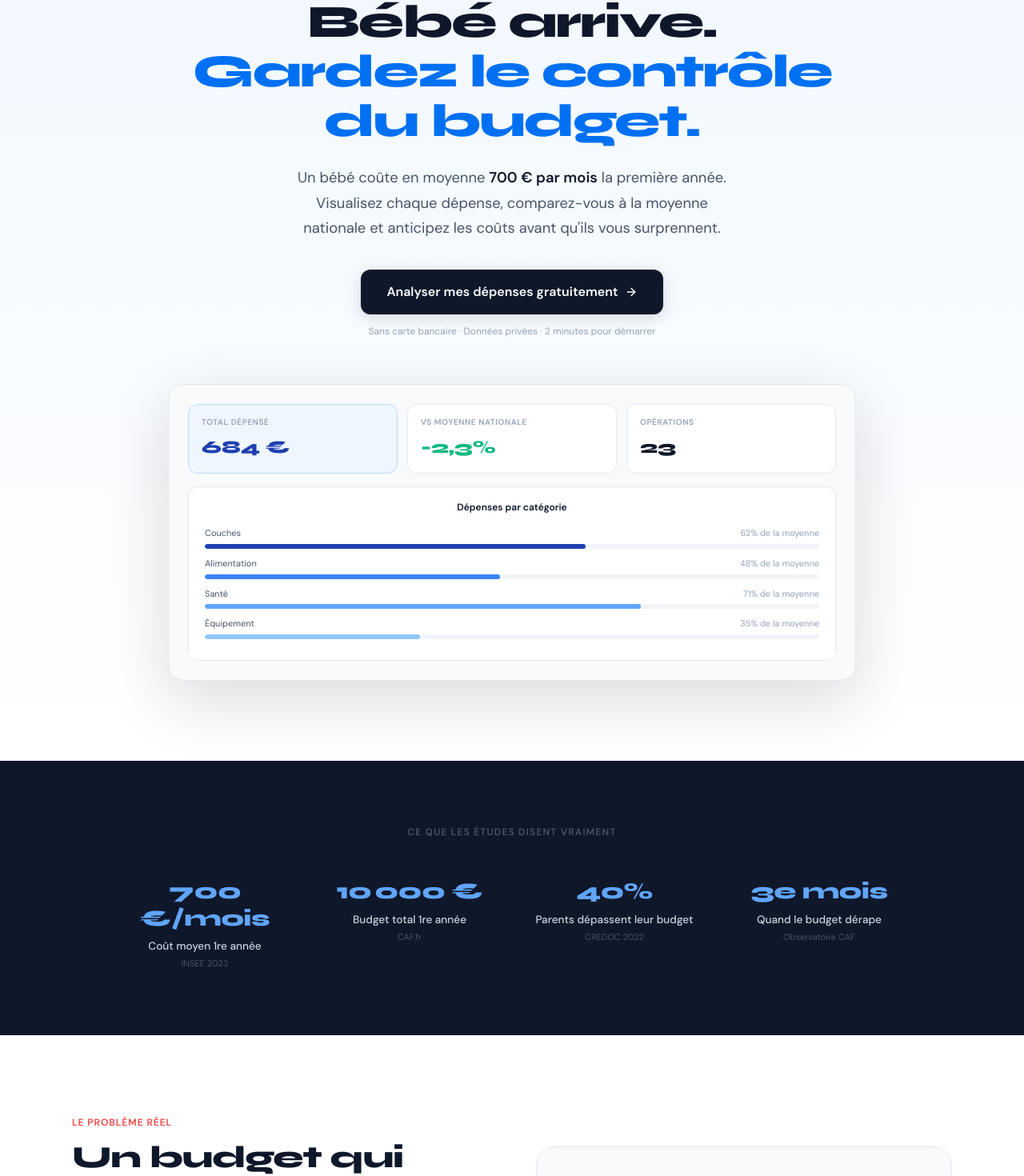
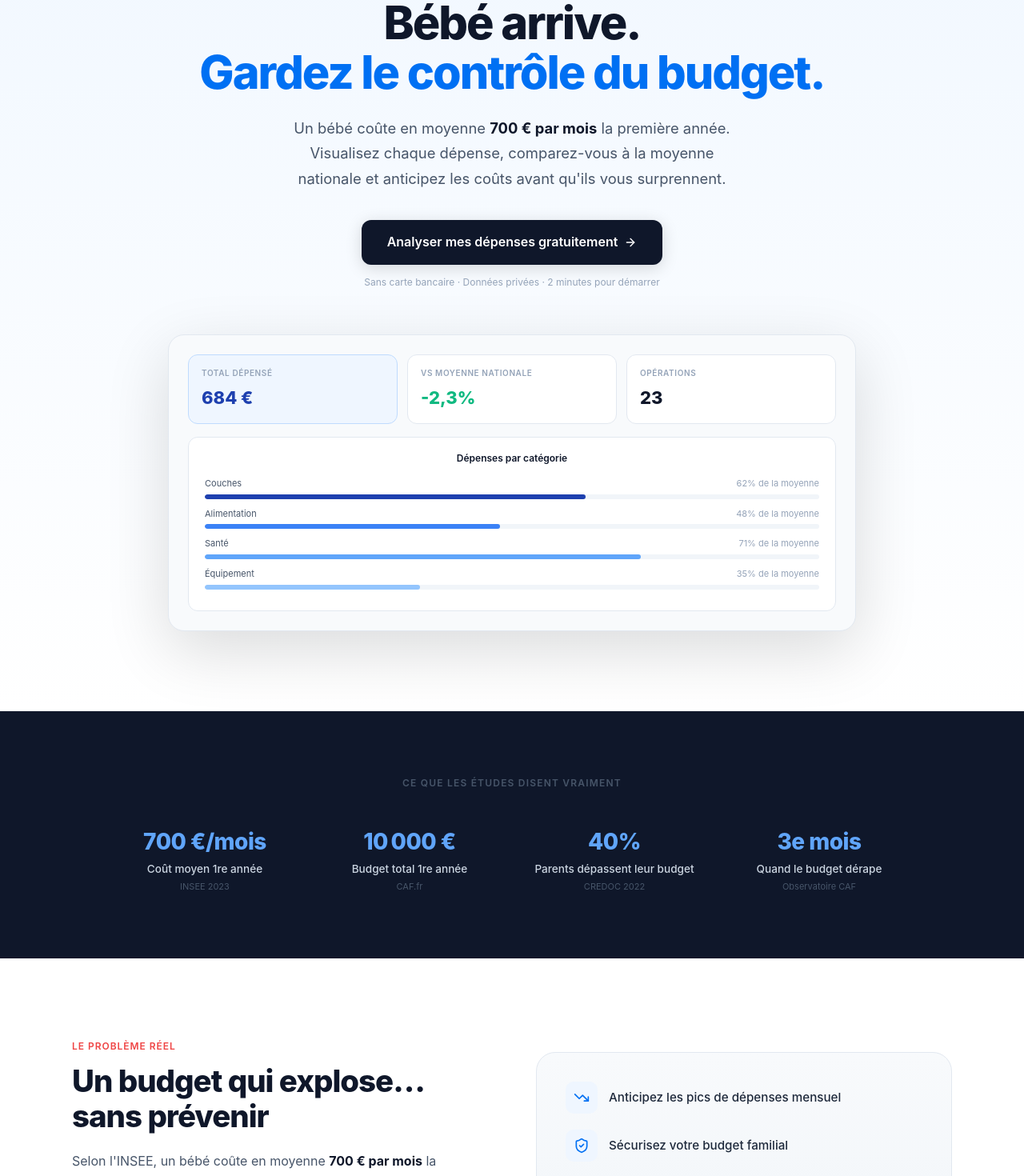
Before and after one commit to ambroiseguyot-del/stackblitz-starters-nzpd1ern, a Next.js app: page / in a window 1280 px wide. Shown: the part 246-1716 px from the top of the page at 80% size. Built offline with nearby package versions, Linux system fonts and the light colour scheme; no server answers.

Commit message:
police landing

```diff
--- a/app/page.tsx
+++ b/app/page.tsx
@@ -50,7 +50,7 @@ function FeatureCard({ icon, title, desc, delay = 0 }: { icon: React.ReactNode;
       }}>
         {icon}
       </div>
-      <h3 style={{ fontSize: '1.05rem', fontWeight: 700, marginBottom: 8, color: '#0F172A', fontFamily: 'Syne, sans-serif' }}>{title}</h3>
+      <h3 style={{ fontSize: '1.05rem', fontWeight: 700, marginBottom: 8, color: '#0F172A', fontFamily: "-apple-system, BlinkMacSystemFont, 'SF Pro Display', 'Segoe UI', Roboto, sans-serif" }}>{title}</h3>
       <p style={{ fontSize: '0.9rem', color: '#64748B', lineHeight: 1.6, margin: 0 }}>{desc}</p>
     </motion.div>
   );
@@ -73,7 +73,7 @@ function FAQItem({ q, a, delay = 0 }: { q: string; a: string; delay?: number })
           width: '100%', textAlign: 'left', padding: '20px 0',
           background: 'none', border: 'none', cursor: 'pointer',
           display: 'flex', justifyContent: 'space-between', alignItems: 'center', gap: 16,
-          fontFamily: 'DM Sans, sans-serif',
+          fontFamily: "-apple-system, BlinkMacSystemFont, 'SF Pro Display', 'Segoe UI', Roboto, sans-serif",
         }}
       >
         <span style={{ fontSize: '1rem', fontWeight: 600, color: '#0F172A' }}>{q}</span>
@@ -91,11 +91,9 @@ function FAQItem({ q, a, delay = 0 }: { q: string; a: string; delay?: number })
 // ─── Main Component ──────────────────────────────────────────────────────────
 export default function LandingPage() {
   return (
-    <div style={{ fontFamily: 'DM Sans, sans-serif', color: '#0F172A', lineHeight: '1.6', overflowX: 'hidden' }}>
+    <div style={{ fontFamily: "-apple-system, BlinkMacSystemFont, 'SF Pro Display', 'Segoe UI', Roboto, sans-serif", color: '#0F172A', lineHeight: '1.6', overflowX: 'hidden' }}>
 
       <style jsx global>{`
-        @import url('https://fonts.googleapis.com/css2?family=Syne:wght@700;800&family=DM+Sans:wght@400;500;600&display=swap');
-
         @keyframes gradientMove {
           0%   { background-position: 0% 50%; }
           50%  { background-position: 100% 50%; }
@@ -154,7 +152,7 @@ export default function LandingPage() {
             style={{
               fontSize: 'clamp(2.2rem, 5vw, 3.6rem)',
               fontWeight: 800,
-              fontFamily: 'Syne, sans-serif',
+              fontFamily: "-apple-system, BlinkMacSystemFont, 'SF Pro Display', 'Segoe UI', Roboto, sans-serif",
               letterSpacing: '-2px',
               lineHeight: 1.08,
               marginBottom: 24,
@@ -225,7 +223,7 @@ export default function LandingPage() {
                   borderRadius: 12, padding: '14px 16px', textAlign: 'left',
                 }}>
                   <p style={{ fontSize: 10, fontWeight: 600, color: '#94A3B8', textTransform: 'uppercase', letterSpacing: '0.06em', margin: '0 0 6px' }}>{card.label}</p>
-                  <p style={{ fontSize: 22, fontWeight: 800, color: card.green ? '#10B981' : card.accent ? '#1E40AF' : '#0F172A', margin: 0, fontFamily: 'Syne, sans-serif' }}>{card.value}</p>
+                  <p style={{ fontSize: 22, fontWeight: 800, color: card.green ? '#10B981' : card.accent ? '#1E40AF' : '#0F172A', margin: 0, fontFamily: "-apple-system, BlinkMacSystemFont, 'SF Pro Display', 'Segoe UI', Roboto, sans-serif" }}>{card.value}</p>
                 </div>
               ))}
             </div>
@@ -292,7 +290,7 @@ export default function LandingPage() {
                 viewport={{ once: true }}
                 transition={{ duration: 0.5, delay: i * 0.1 }}
               >
-                <p style={{ fontSize: '1.75rem', fontWeight: 800, fontFamily: 'Syne, sans-serif', color: '#60A5FA', margin: '0 0 8px', letterSpacing: '-0.5px', lineHeight: 1.2 }}>
+                <p style={{ fontSize: '1.75rem', fontWeight: 800, fontFamily: "-apple-system, BlinkMacSystemFont, 'SF Pro Display', 'Segoe UI', Roboto, sans-serif", color: '#60A5FA', margin: '0 0 8px', letterSpacing: '-0.5px', lineHeight: 1.2 }}>
                   <Counter to={stat.value} suffix={stat.suffix} />
                 </p>
                 <p style={{ fontSize: '0.85rem', color: '#CBD5E1', margin: '0 0 4px', fontWeight: 500, lineHeight: 1.4 }}>{stat.label}</p>
@@ -316,7 +314,7 @@ export default function LandingPage() {
             transition={{ duration: 0.5 }}
           >
             <p style={{ fontSize: 12, fontWeight: 600, letterSpacing: '0.08em', textTransform: 'uppercase', color: '#EF4444', marginBottom: 12 }}>Le problème réel</p>
-            <h2 style={{ fontSize: 'clamp(1.8rem, 3vw, 2.4rem)', fontWeight: 800, fontFamily: 'Syne, sans-serif', letterSpacing: '-1px', lineHeight: 1.15, marginBottom: 20 }}>
+            <h2 style={{ fontSize: 'clamp(1.8rem, 3vw, 2.4rem)', fontWeight: 800, fontFamily: "-apple-system, BlinkMacSystemFont, 'SF Pro Display', 'Segoe UI', Roboto, sans-serif", letterSpacing: '-1px', lineHeight: 1.15, marginBottom: 20 }}>
               Un budget qui explose…<br />sans prévenir
             </h2>
             <p style={{ color: '#475569', fontSize: '1rem', lineHeight: 1.75, marginBottom: 20 }}>
@@ -370,7 +368,7 @@ export default function LandingPage() {
             transition={{ duration: 0.5 }}
           >
             <p style={{ fontSize: 12, fontWeight: 600, letterSpacing: '0.08em', textTransform: 'uppercase', color: '#0070F3', marginBottom: 12 }}>Fonctionnalité unique</p>
-            <h2 style={{ fontSize: 'clamp(1.8rem, 3vw, 2.4rem)', fontWeight: 800, fontFamily: 'Syne, sans-serif', letterSpacing: '-1px', lineHeight: 1.15, marginBottom: 16 }}>
+            <h2 style={{ fontSize: 'clamp(1.8rem, 3vw, 2.4rem)', fontWeight: 800, fontFamily: "-apple-system, BlinkMacSystemFont, 'SF Pro Display', 'Segoe UI', Roboto, sans-serif", letterSpacing: '-1px', lineHeight: 1.15, marginBottom: 16 }}>
               Êtes-vous au-dessus ou en dessous<br />de la moyenne nationale ?
             </h2>
             <p style={{ color: '#475569', fontSize: '1rem', maxWidth: 580, margin: '0 auto 48px', lineHeight: 1.7 }}>
@@ -438,7 +436,7 @@ export default function LandingPage() {
             viewport={{ once: true }}
             style={{ textAlign: 'center', marginBottom: 56 }}
           >
-            <h2 style={{ fontSize: 'clamp(1.8rem, 3vw, 2.4rem)', fontWeight: 800, fontFamily: 'Syne, sans-serif', letterSpacing: '-1px', marginBottom: 12 }}>
+            <h2 style={{ fontSize: 'clamp(1.8rem, 3vw, 2.4rem)', fontWeight: 800, fontFamily: "-apple-system, BlinkMacSystemFont, 'SF Pro Display', 'Segoe UI', Roboto, sans-serif", letterSpacing: '-1px', marginBottom: 12 }}>
               Pensé pour les parents modernes
             </h2>
             <p style={{ color: '#64748B', fontSize: '1rem', maxWidth: 480, margin: '0 auto' }}>
@@ -466,7 +464,7 @@ export default function LandingPage() {
             viewport={{ once: true }}
             style={{ textAlign: 'center', marginBottom: 56 }}
           >
-            <h2 style={{ fontSize: 'clamp(1.8rem, 3vw, 2.2rem)', fontWeight: 800, fontFamily: 'Syne, sans-serif', letterSpacing: '-1px', marginBottom: 12 }}>
+            <h2 style={{ fontSize: 'clamp(1.8rem, 3vw, 2.2rem)', fontWeight: 800, fontFamily: "-apple-system, BlinkMacSystemFont, 'SF Pro Display', 'Segoe UI', Roboto, sans-serif", letterSpacing: '-1px', marginBottom: 12 }}>
               Questions fréquentes
             </h2>
           </motion.div>
@@ -515,7 +513,7 @@ export default function LandingPage() {
             transition={{ duration: 0.5 }}
           >
             <p style={{ fontSize: 12, fontWeight: 600, letterSpacing: '0.1em', textTransform: 'uppercase', color: '#0070F3', marginBottom: 16 }}>Commencez maintenant</p>
-            <h2 style={{ fontSize: 'clamp(2rem, 4vw, 2.8rem)', fontWeight: 800, fontFamily: 'Syne, sans-serif', letterSpacing: '-1.5px', lineHeight: 1.1, marginBottom: 16 }}>
+            <h2 style={{ fontSize: 'clamp(2rem, 4vw, 2.8rem)', fontWeight: 800, fontFamily: "-apple-system, BlinkMacSystemFont, 'SF Pro Display', 'Segoe UI', Roboto, sans-serif", letterSpacing: '-1.5px', lineHeight: 1.1, marginBottom: 16 }}>
               Reprenez le contrôle<br />dès aujourd'hui
             </h2>
             <p style={{ color: '#64748B', fontSize: '1rem', marginBottom: 36, lineHeight: 1.7 }}>
@@ -556,7 +554,7 @@ export default function LandingPage() {
           <div style={{ display: 'flex', flexWrap: 'wrap', justifyContent: 'space-between', alignItems: 'center', gap: 16, marginBottom: 16 }}>
             <div style={{ display: 'flex', alignItems: 'center', gap: 8 }}>
               <div style={{ width: 28, height: 28, background: '#0F172A', borderRadius: 7, display: 'flex', alignItems: 'center', justifyContent: 'center', fontSize: 14 }}>👶</div>
-              <span style={{ fontFamily: 'Syne, sans-serif', fontWeight: 800, fontSize: 15, color: '#0F172A', letterSpacing: '-0.02em' }}>
+              <span style={{ fontFamily: "-apple-system, BlinkMacSystemFont, 'SF Pro Display', 'Segoe UI', Roboto, sans-serif", fontWeight: 800, fontSize: 15, color: '#0F172A', letterSpacing: '-0.02em' }}>
                 Baby<span style={{ color: '#6366F1' }}>Budget</span>
               </span>
             </div>
```
